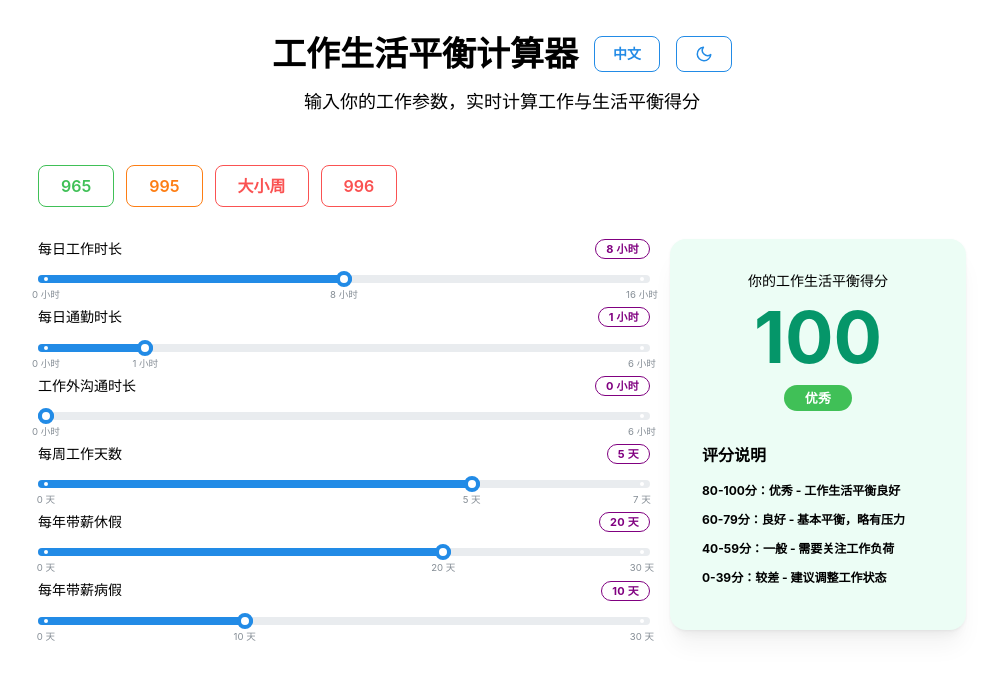
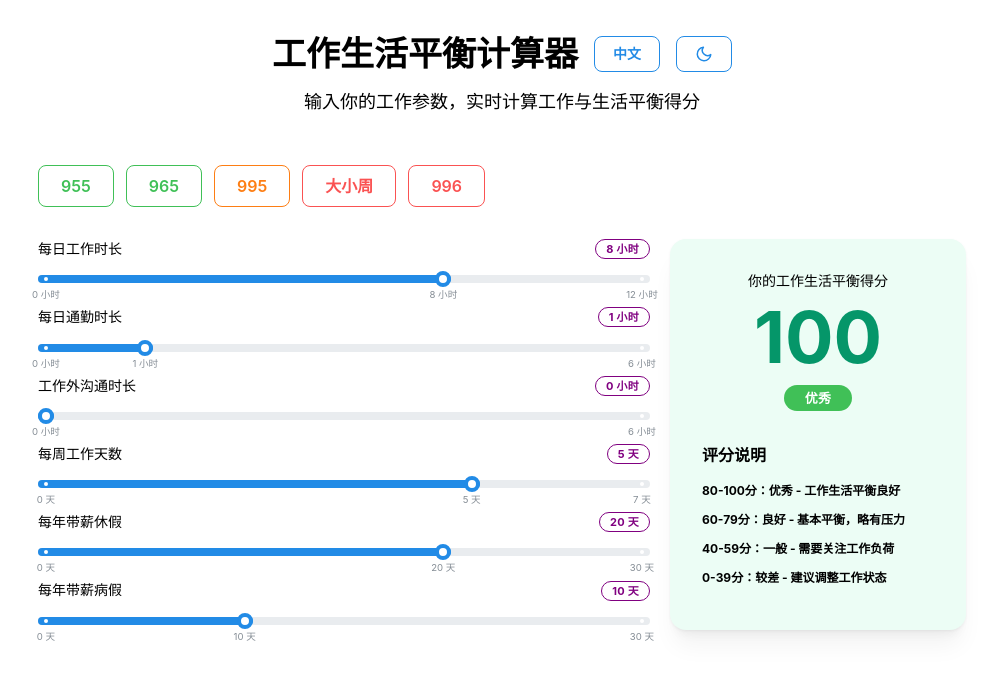
Before and after one commit to guoyunhe/wlb-calc, a React (Vite) app: page / in a window 1280 px wide. Shown: the top 680 px of the page, without its empty margins (138-1135 px from the left). Built offline with nearby package versions, Linux system fonts and the light colour scheme.

Commit message:
refactor(config): adjust calculation config and update presets
调整了多项计算参数的阈值和权重，同时更新了各个预设工作模式的参数配置，新增955工作模式预设。

```diff
--- a/src/config.ts
+++ b/src/config.ts
@@ -30,14 +30,14 @@ export const CALC_CONFIG: ParamConfig[] = [
     penaltyType: "excess",
     unit: "hour",
     min: 0,
-    max: 16,
+    max: 12,
     step: 0.5,
   },
   {
     key: "dailyCommuteHours",
     ideal: 1,
-    penaltyWeight: 10,
-    penaltyType: "deficit",
+    penaltyWeight: 5,
+    penaltyType: "excess",
     unit: "hour",
     min: 0,
     max: 6,
@@ -66,7 +66,7 @@ export const CALC_CONFIG: ParamConfig[] = [
   {
     key: "annualPaidLeaveDays",
     ideal: 20,
-    penaltyWeight: 2,
+    penaltyWeight: 0.5,
     penaltyType: "deficit",
     unit: "day",
     min: 0,
@@ -76,7 +76,7 @@ export const CALC_CONFIG: ParamConfig[] = [
   {
     key: "annualPaidSickLeaveDays",
     ideal: 10,
-    penaltyWeight: 4,
+    penaltyWeight: 0.5,
     penaltyType: "deficit",
     unit: "day",
     min: 0,
@@ -178,6 +178,18 @@ export interface Preset {
 
 export const PRESETS: Preset[] = [
   {
+    name: "955",
+    color: "green",
+    params: {
+      dailyWorkingHours: 7,
+      dailyCommuteHours: 1,
+      dailyCommunicationOutsideWorkHours: 0,
+      weeklyWorkingDays: 5,
+      annualPaidLeaveDays: 20,
+      annualPaidSickLeaveDays: 10,
+    },
+  },
+  {
     name: "965",
     color: "green",
     params: {
@@ -193,9 +205,9 @@ export const PRESETS: Preset[] = [
     name: "995",
     color: "orange",
     params: {
-      dailyWorkingHours: 12,
+      dailyWorkingHours: 11,
       dailyCommuteHours: 1,
-      dailyCommunicationOutsideWorkHours: 1.5,
+      dailyCommunicationOutsideWorkHours: 0.5,
       weeklyWorkingDays: 5,
       annualPaidLeaveDays: 10,
       annualPaidSickLeaveDays: 5,
@@ -205,24 +217,24 @@ export const PRESETS: Preset[] = [
     name: "大小周",
     color: "red",
     params: {
-      dailyWorkingHours: 8,
+      dailyWorkingHours: 11,
       dailyCommuteHours: 1,
-      dailyCommunicationOutsideWorkHours: 0.5,
+      dailyCommunicationOutsideWorkHours: 1,
       weeklyWorkingDays: 5.5,
-      annualPaidLeaveDays: 15,
-      annualPaidSickLeaveDays: 10,
+      annualPaidLeaveDays: 10,
+      annualPaidSickLeaveDays: 0,
     },
   },
   {
     name: "996",
     color: "red",
     params: {
-      dailyWorkingHours: 12,
+      dailyWorkingHours: 11,
       dailyCommuteHours: 1,
       dailyCommunicationOutsideWorkHours: 2,
       weeklyWorkingDays: 6,
-      annualPaidLeaveDays: 5,
-      annualPaidSickLeaveDays: 5,
+      annualPaidLeaveDays: 10,
+      annualPaidSickLeaveDays: 0,
     },
   },
 ];
```
